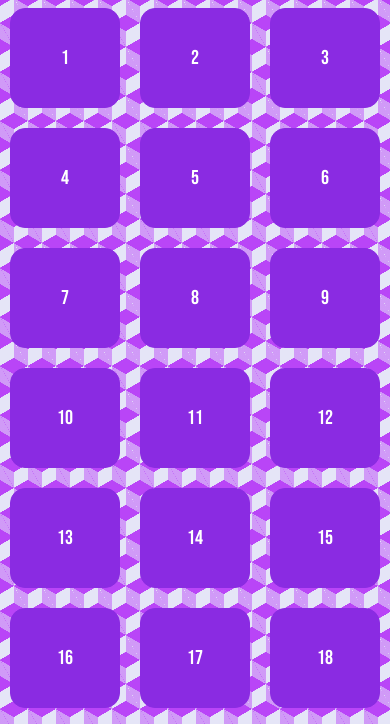
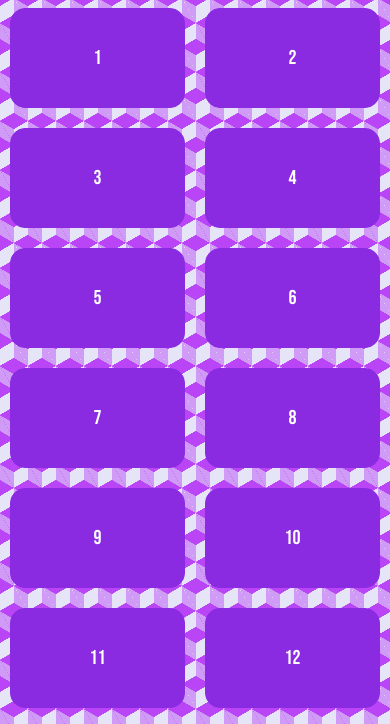
Before and after one commit to SantiagoLmartinez/RompeHieloApp-Js, a plain HTML site: page index.html in a window 390 px wide. Shown: the part 42-766 px from the top of the page. Drawn offline with Linux system fonts and the light colour scheme.

Commit message:
update mobile responsive
test

```diff
--- a/css/style2.css
+++ b/css/style2.css
@@ -80,3 +80,9 @@ background-color: blueviolet;
     }
 
 }
+@media (max-width: 500px) {
+    .container{
+        grid-template-columns: repeat(2, 1fr);
+    }
+
+}
```
